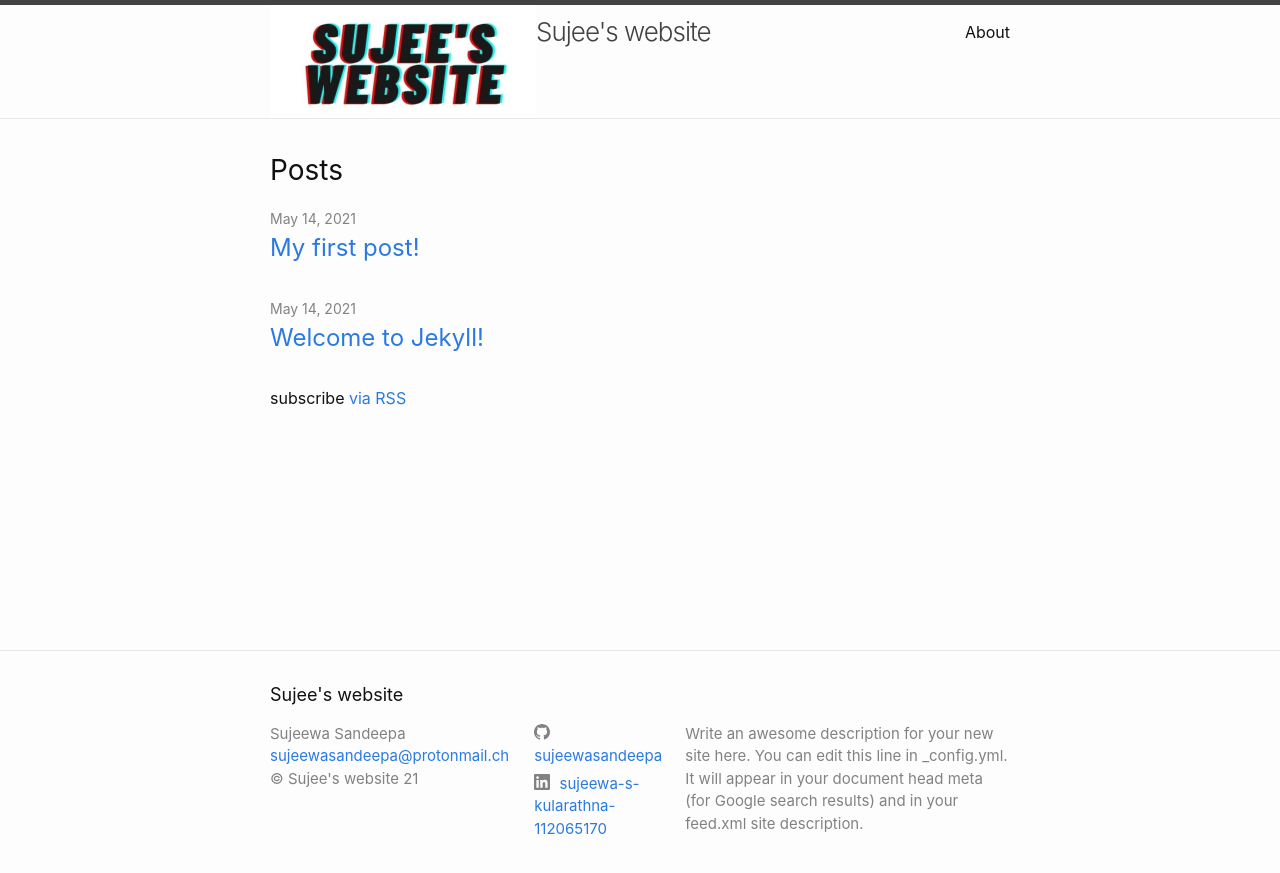
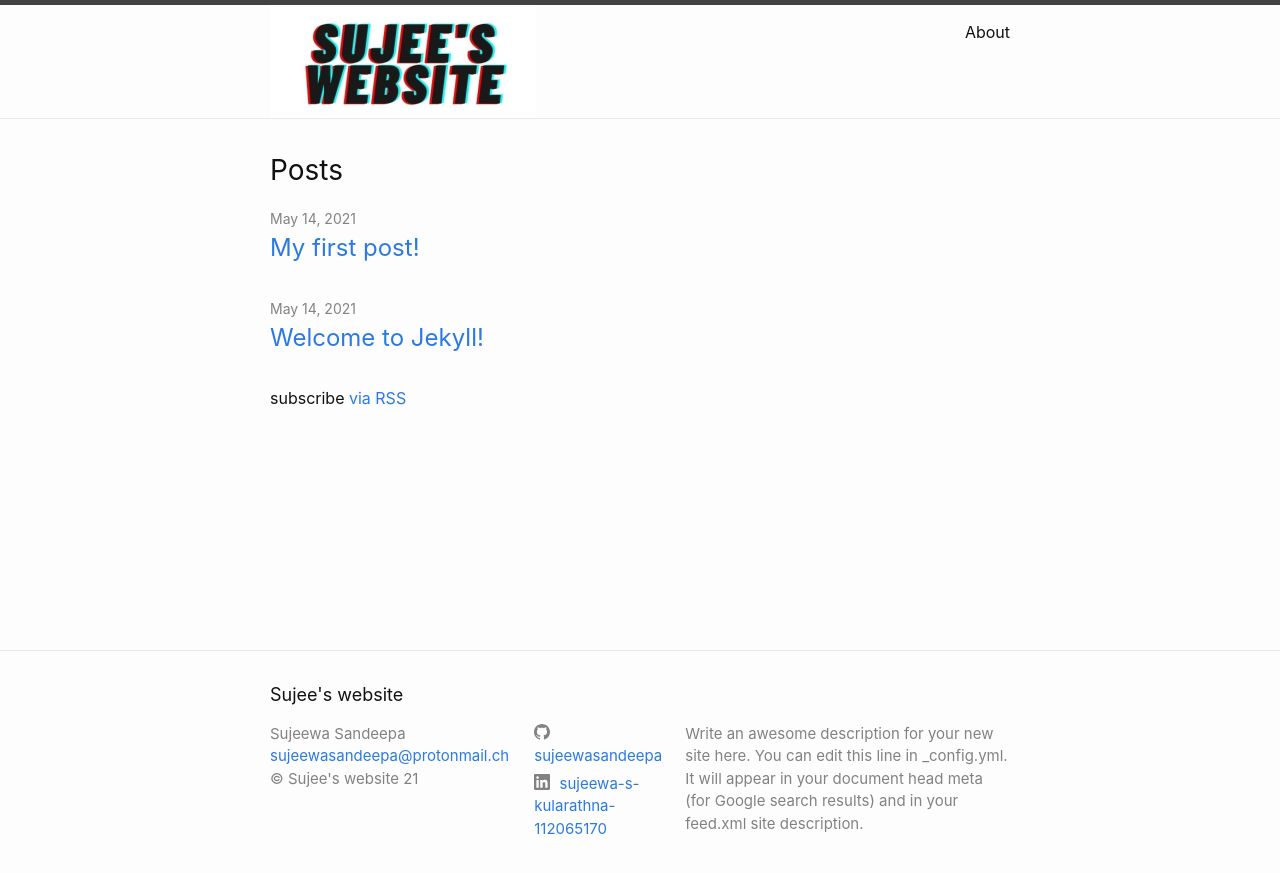
Before and after one commit to sujeewasandeepa/sujeewasandeepa.github.io, a Jekyll site: the page built from index.markdown, in a window 1280 px wide. Shown: the top 873 px of the page. Built offline with Jekyll 4.4.1, drawn with Linux system fonts in a browser that asks for light colours.

Commit message:
Update header.html

```diff
--- a/_includes/header.html
+++ b/_includes/header.html
@@ -14,9 +14,6 @@
           {{ site.title | escape }}
       {%- endif -%}
     </a>
-
-    <a class="site-title" rel="author" href="{{ "/" | relative_url }}">{{ site.title | escape }}</a>
-
 
     {%- if page_paths -%}
       <nav class="site-nav">
```
